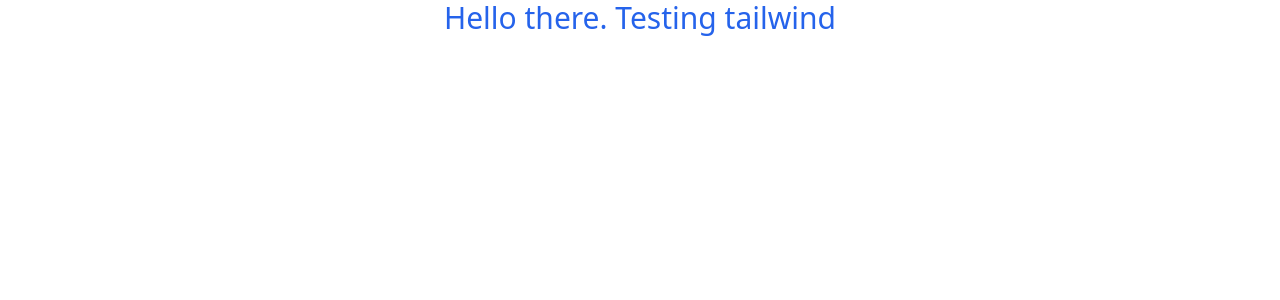
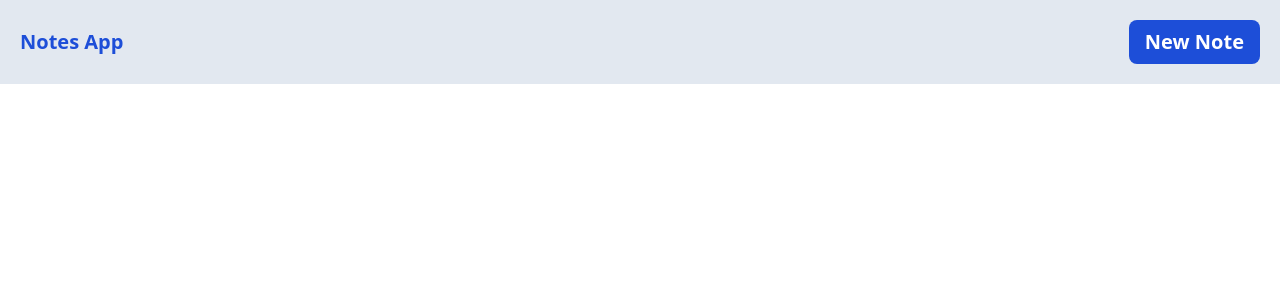
Before and after one commit to elvisnipah/notes-app-challenge, a React (Create React App) app: page / in a window 1280 px wide. Shown: the top 300 px of the page. Built offline with nearby package versions, Linux system fonts and the light colour scheme.

Commit message:
create header

```diff
--- a/src/App.js
+++ b/src/App.js
@@ -1,9 +1,10 @@
 import "./App.css";
+import Header from "./components/Header";
 
 function App() {
   return (
     <div className="App">
-      <p className="text-3xl text-blue-600">Hello there. Testing tailwind</p>
+      <Header />
     </div>
   );
 }
--- /dev/null
+++ b/src/components/Header.js
@@ -0,0 +1,14 @@
+import React from "react";
+
+function Header() {
+  return (
+    <div className="flex items-center justify-between p-5 bg-slate-200">
+      <p className="text-xl text-blue-700 font-bold">Notes App</p>
+      <button className="text-white font-bold bg-blue-700 text-xl rounded-lg p-2 px-4 hover:bg-white hover:text-blue-700">
+        New Note
+      </button>
+    </div>
+  );
+}
+
+export default Header;
```
Also changed, not shown: src/components/Body.js (added), src/components/Footer.js (added).
